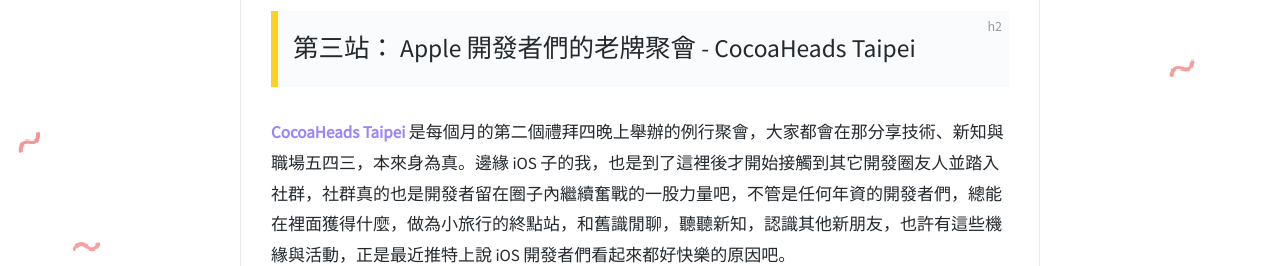
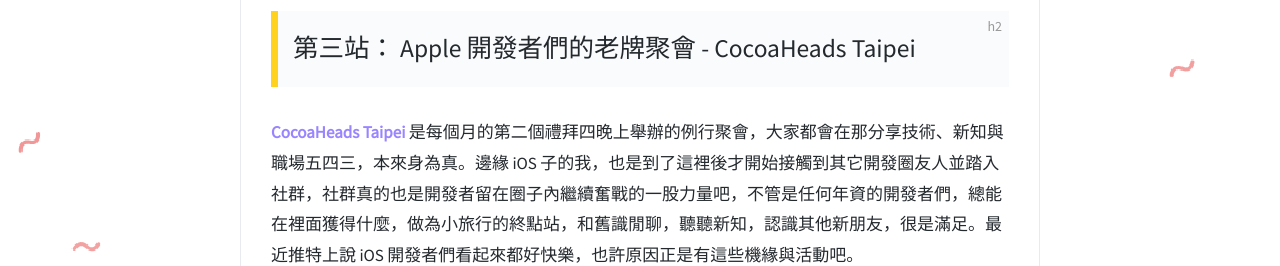
Before and after one commit to pofat/pofat.github.io, a Jekyll site: the page built from _posts/2021-03-14-An-Authentic-Trip-To-iOS-Developers-In-Taipei.md, in a window 1280 px wide and 900 px high, scrolled down 1618 px, cut to the strip 139-405 px from the top of the window. Built offline with Jekyll 4.4.1, drawn with Linux system fonts in a browser that asks for light colours; comment, search, counter and statistics services are not loaded.

Commit message:
Modify content

```diff
--- a/_posts/2021-03-14-An-Authentic-Trip-To-iOS-Developers-In-Taipei.md
+++ b/_posts/2021-03-14-An-Authentic-Trip-To-iOS-Developers-In-Taipei.md
@@ -26,7 +26,7 @@
 
 ## 第三站： Apple 開發者們的老牌聚會 - CocoaHeads Taipei
 
-[CocoaHeads Taipei](https://www.facebook.com/groups/cocoaheads.taipei) 是每個月的第二個禮拜四晚上舉辦的例行聚會，大家都會在那分享技術、新知與職場五四三，本來身為真。邊緣 iOS 子的我，也是到了這裡後才開始接觸到其它開發圈友人並踏入社群，社群真的也是開發者留在圈子內繼續奮戰的一股力量吧，不管是任何年資的開發者們，總能在裡面獲得什麼，做為小旅行的終點站，和舊識閒聊，聽聽新知，認識其他新朋友，也許有這些機緣與活動，正是最近推特上說 iOS 開發者們看起來都好快樂的原因吧。
+[CocoaHeads Taipei](https://www.facebook.com/groups/cocoaheads.taipei) 是每個月的第二個禮拜四晚上舉辦的例行聚會，大家都會在那分享技術、新知與職場五四三，本來身為真。邊緣 iOS 子的我，也是到了這裡後才開始接觸到其它開發圈友人並踏入社群，社群真的也是開發者留在圈子內繼續奮戰的一股力量吧，不管是任何年資的開發者們，總能在裡面獲得什麼，做為小旅行的終點站，和舊識閒聊，聽聽新知，認識其他新朋友，很是滿足。最近推特上說 iOS 開發者們看起來都好快樂，也許原因正是有這些機緣與活動吧。
 
 Zonble 在 2021 年三月的聚會介紹 Dart 的新語法： Null safety
 ![Zonble talks about Dart](/assets/cocoaheads_zonble_dart.jpg)
```
